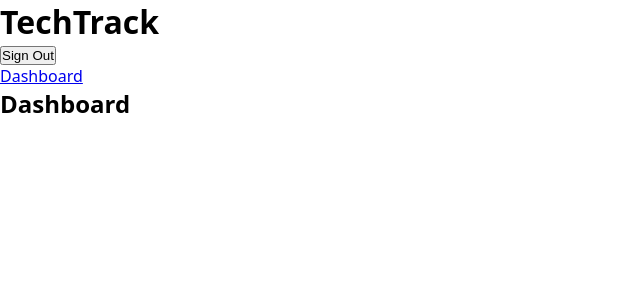
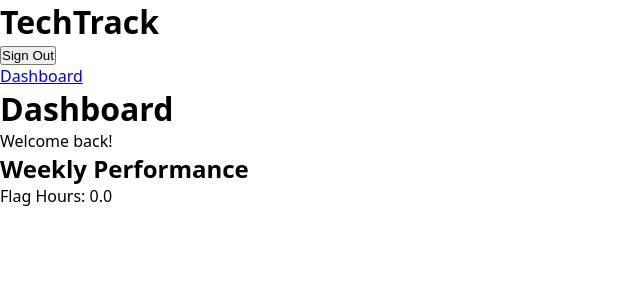
Before and after one commit to Marlin-Reams/TechTrack, a React (Vite) app: page / in a window 1280 px wide. Shown: the top 300 px of the page, without its empty margins (0-640 px from the left). Built offline with nearby package versions, Linux system fonts and the light colour scheme; no server answers; sample sign-in values are in the browser's storage.

Commit message:
refactor(layout): prepare application shell structure

```diff
--- a/src/layouts/AppLayout.tsx
+++ b/src/layouts/AppLayout.tsx
@@ -7,7 +7,7 @@ async function handleLogout() {
 
 function AppLayout() {
   return (
-  <div>
+    <div className="app-layout">
       <header>
         <h1>TechTrack</h1>
 
@@ -16,6 +16,7 @@ function AppLayout() {
         </button>
       </header>
 
+      <div className="app-body">
         <nav>
           <Link to="/">Dashboard</Link>
         </nav>
@@ -24,6 +25,7 @@ function AppLayout() {
           <Outlet />
         </main>
       </div>
+    </div>
   );
 }
 
--- a/src/pages/DashboardPage.tsx
+++ b/src/pages/DashboardPage.tsx
@@ -1,7 +1,15 @@
+import DashboardCard from "../features/dashboard/components/DashboardCard";
+
 function DashboardPage() {
   return (
     <main>
-      <h2>Dashboard</h2>
+      <h1>Dashboard</h1>
+
+      <p>Welcome back!</p>
+
+      <DashboardCard title="Weekly Performance">
+        <p>Flag Hours: 0.0</p>
+      </DashboardCard>
     </main>
   );
 }
```
Lines whose indentation alone changed are shown as unchanged.
